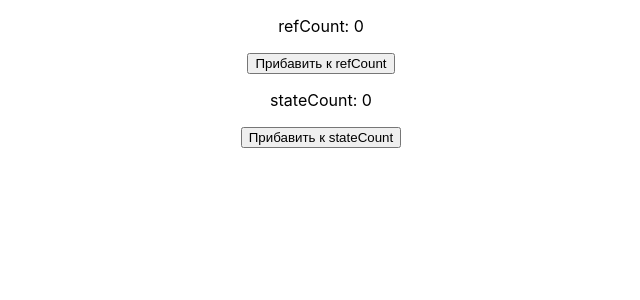
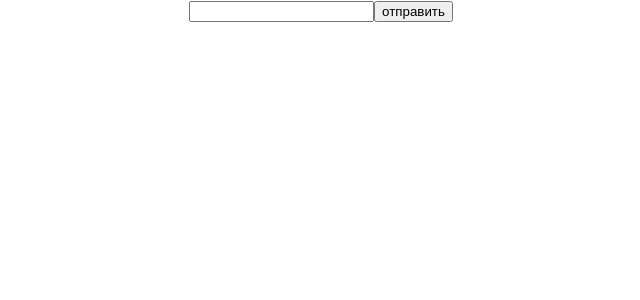
Before and after one commit to IbragimovaN/HW1, a React (Create React App) app: page / in a window 1280 px wide. Shown: the top 300 px of the page, without its empty margins (319-959 px from the left). Built offline with nearby package versions, Linux system fonts and the light colour scheme.

Commit message:
react-hook-form

```diff
--- a/package.json
+++ b/package.json
@@ -11,6 +11,7 @@
     "prettier": "^3.0.3",
     "react": "^18.2.0",
     "react-dom": "^18.2.0",
+    "react-hook-form": "^7.48.2",
     "react-scripts": "5.0.1",
     "react-select": "^5.8.0",
     "web-vitals": "^2.1.4",
--- a/src/App.js
+++ b/src/App.js
@@ -1,26 +1,49 @@
 import styles from "./App.module.css";
-import { useState, useRef } from "react";
+import { useForm } from "react-hook-form";
+
+const sendFormData = (formData) => {
+  console.log(formData);
+};
 
 function App() {
-  const [stateCount, setStateCount] = useState(0);
-  const refCount = useRef(0);
+  const {
+    register,
+    handleSubmit,
+    formState: { errors },
+  } = useForm({
+    defaultValues: {
+      //начальное значение
 
-  const onClickRefCount = () => {
-    refCount.current += 1;
-    console.log("refCount = " + refCount.current);
+      login: "",
+    },
+  });
+
+  const loginError = errors.login?.message;
+
+  const loginProps = {
+    minLength: {
+      value: 3,
+      message: "Неверный логин. Должно быть не меньше 3 символов",
+    },
+    maxLength: {
+      value: 20,
+      message: "Неверный логин. Должно быть не больше 20 символов",
+    },
+    pattern: {
+      value: /^[\w_]*$/,
+      message:
+        "Неверный логин. Допустимые символы: буквы, цифры и нижнее подчёркивание",
+    },
   };
-
-  const onClickStateCount = () => {
-    setStateCount(stateCount + 1);
-    console.log("stateCount = " + stateCount + 1);
-  };
-
   return (
     <div className={styles.App}>
-      <p>refCount: {refCount.current}</p>
-      <button onClick={onClickRefCount}>Прибавить к refCount</button>
-      <p>stateCount: {stateCount}</p>
-      <button onClick={onClickStateCount}>Прибавить к stateCount</button>
+      <form onSubmit={handleSubmit(sendFormData)}>
+        {loginError && <div>{loginError}</div>}
+        <input name="login" type="text" {...register("login", loginProps)} />
+        <button type="submit" disabled={!!loginError}>
+          отправить
+        </button>
+      </form>
     </div>
   );
 }
```
Also changed, not shown: 1 other file (tests, documents, lock files or other folders).
